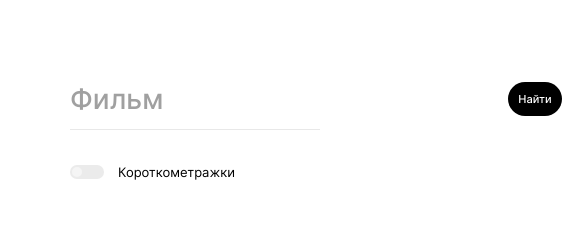
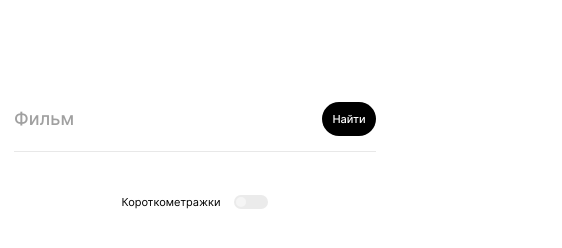
Before and after one commit to TearsOprah/movies-explorer-frontend, a React app: page /movies in a window 390 px wide. Shown: the part 62-310 px from the top of the page, 562 px wide, since content can reach past the window. Built offline with nearby package versions, Linux system fonts and the light colour scheme.

Commit message:
feat: адаптивность SearchForm

```diff
--- a/src/components/SearchForm/SearchForm.css
+++ b/src/components/SearchForm/SearchForm.css
@@ -91,3 +91,41 @@
 .toggle-container input[type="checkbox"]:not(:checked) + .toggle-switch {
   background-color: #F5F5F5;
 }
+
+@media (max-width: 880px) {
+  .search-form {
+    padding: 80px 30px 61px;
+  }
+
+  .search-form__filter {
+    flex-direction: row-reverse;
+  }
+
+  .search-form__container {
+    margin-bottom: 30px;
+  }
+}
+
+@media (max-width: 600px) {
+  .search-form {
+    padding: 90px 14px 51px;
+    display: flex;
+    flex-direction: column;
+  }
+
+  .search-form__container {
+    margin-bottom: 41px;
+    padding-bottom: 15px;
+  }
+
+  .search-form__filter {
+    align-self: center;
+    font-size: 11px;
+  }
+
+  .search-form__input {
+    font-size: 18px;
+    line-height: 22px;
+  }
+
+}
```
